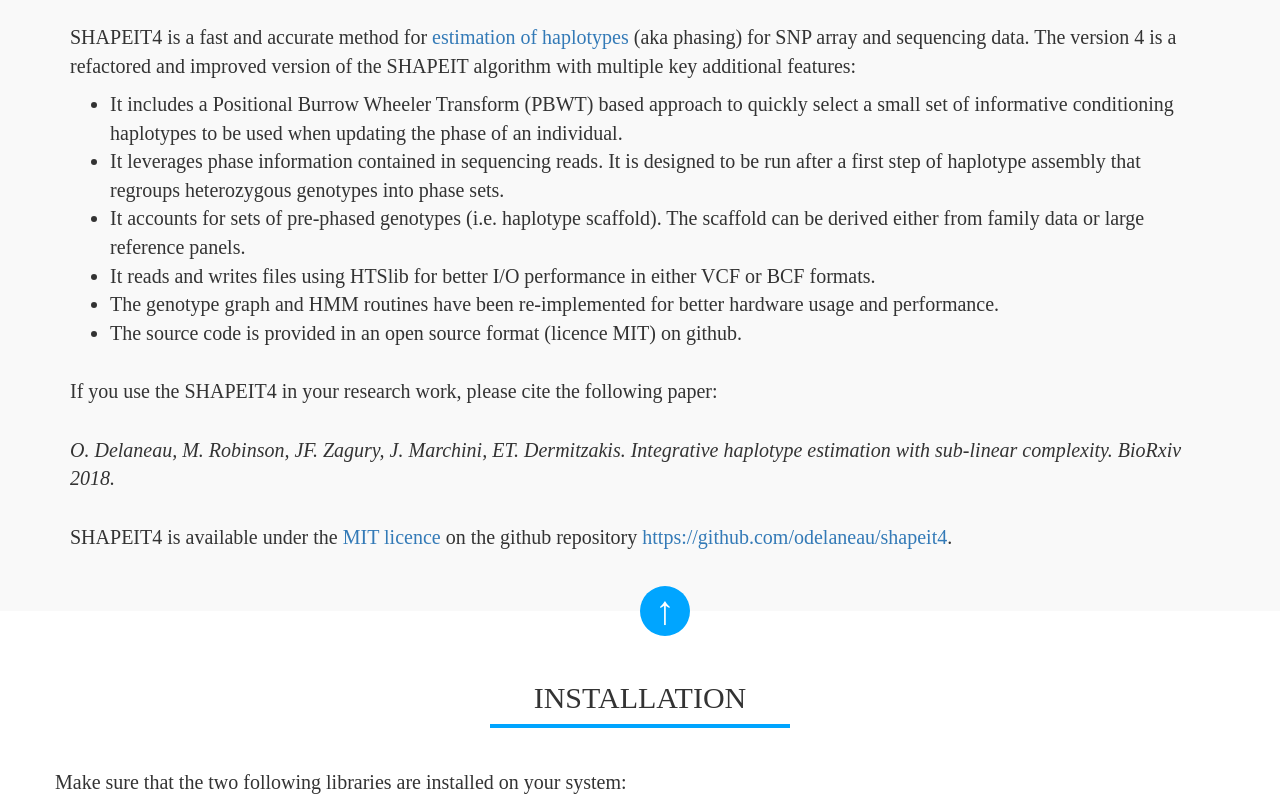
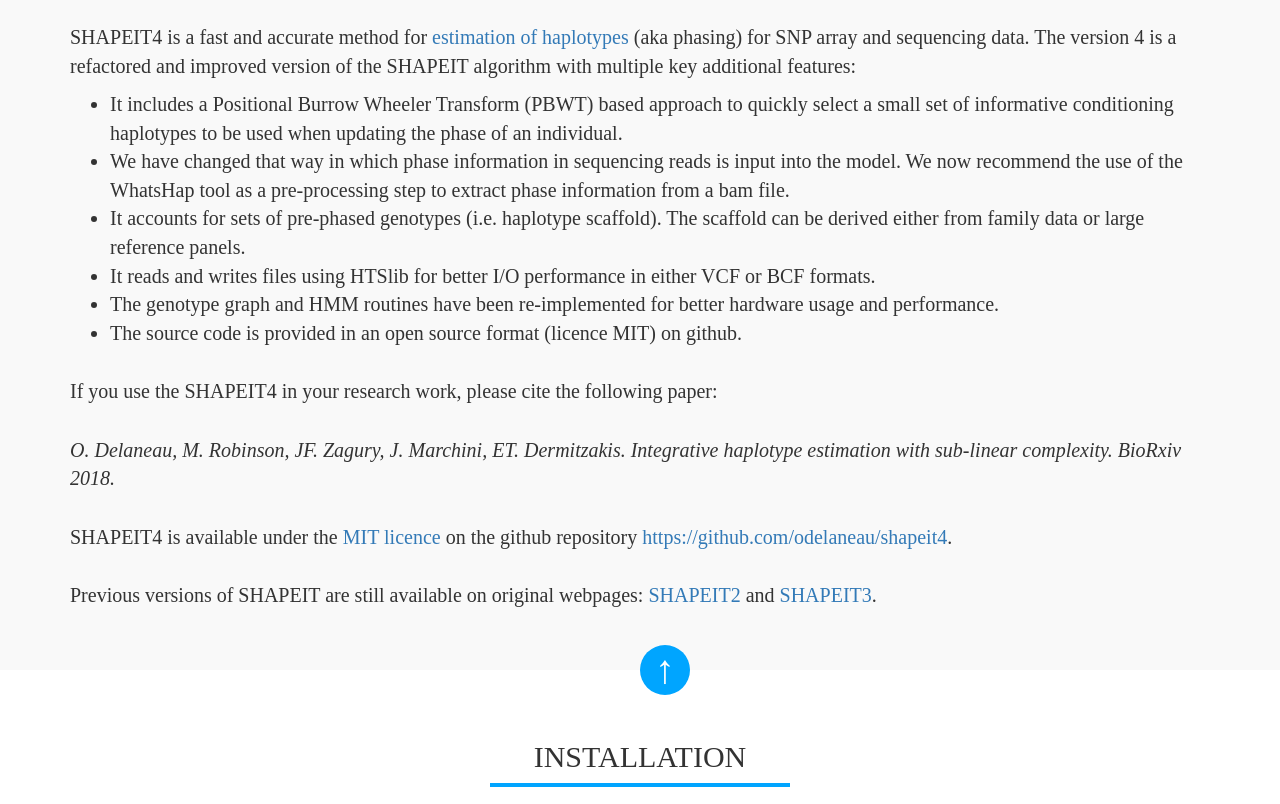
Before and after one commit to odelaneau/shapeit4, a plain HTML site: page docs/index.html in a window 1280 px wide. Shown: the part 393-1197 px from the top of the page. Drawn offline with Linux system fonts and the light colour scheme.

Commit message:
Jonathan comments

```diff
--- a/docs/index.html
+++ b/docs/index.html
@@ -12,6 +12,7 @@
 	</script>
 
 	<meta charset="utf-8">
+	<link rel="icon" href="images/icon.png">
         <title>SHAPEIT4</title>
 	<meta name="description" content="">
         <meta name="viewport" content="width=device-width, initial-scale=1">
@@ -46,7 +47,7 @@
 		<p>SHAPEIT4 is a fast and accurate method for <a href="https://en.wikipedia.org/wiki/Haplotype_estimation">estimation of haplotypes</a> (aka phasing) for SNP array and sequencing data. The version 4 is a refactored and improved version of the SHAPEIT algorithm with multiple key additional features:</p>
 		<ul>
 			<li>It includes a Positional Burrow Wheeler Transform (PBWT) based approach to quickly select a small set of informative conditioning haplotypes to be used when updating the phase of an individual.</li>
-			<li>It leverages phase information contained in sequencing reads. It is designed to be run after a first step of haplotype assembly that regroups heterozygous genotypes into phase sets.</li>
+			<li>We have changed that way in which phase information in sequencing reads is input into the model. We now recommend the use of the WhatsHap tool as a pre-processing step to extract phase information from a bam file.</li>
 			<li>It accounts for sets of pre-phased genotypes (i.e. haplotype scaffold). The scaffold can be derived either from family data or large reference panels.</li>
 			<li>It reads and writes files using HTSlib for better I/O performance in either VCF or BCF formats.</li>
 			<li>The genotype graph and HMM routines have been re-implemented for better hardware usage and performance.</li>
@@ -56,6 +57,7 @@
 		<p><i>O. Delaneau, M. Robinson, JF. Zagury, J. Marchini, ET. Dermitzakis. Integrative haplotype estimation with sub-linear complexity. BioRxiv 2018.</i></p>
 
 		<p>SHAPEIT4 is available under the <a href="https://en.wikipedia.org/wiki/MIT_License">MIT licence</a> on the github repository <a href="https://github.com/odelaneau/shapeit4">https://github.com/odelaneau/shapeit4</a>.</p>
+		<p>Previous versions of SHAPEIT are still available on original webpages: <a href="https://mathgen.stats.ox.ac.uk/genetics_software/shapeit/shapeit.html">SHAPEIT2</a> and <a href="https://jmarchini.org/shapeit3/">SHAPEIT3</a>.</p>
 	</div>
 </section>
 
```
Also changed, not shown: docs/images/icon.png (added), 1 other file.
